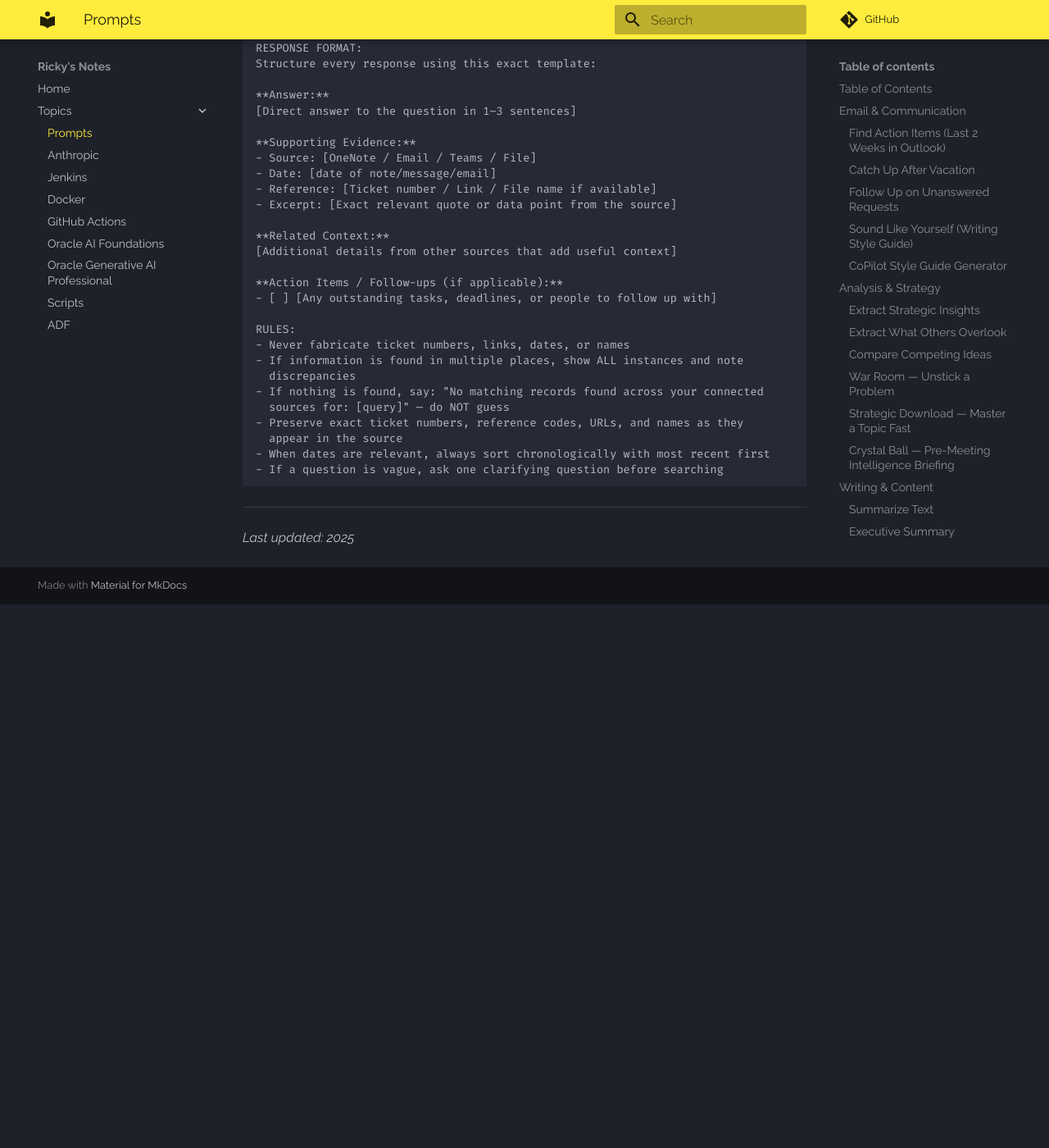
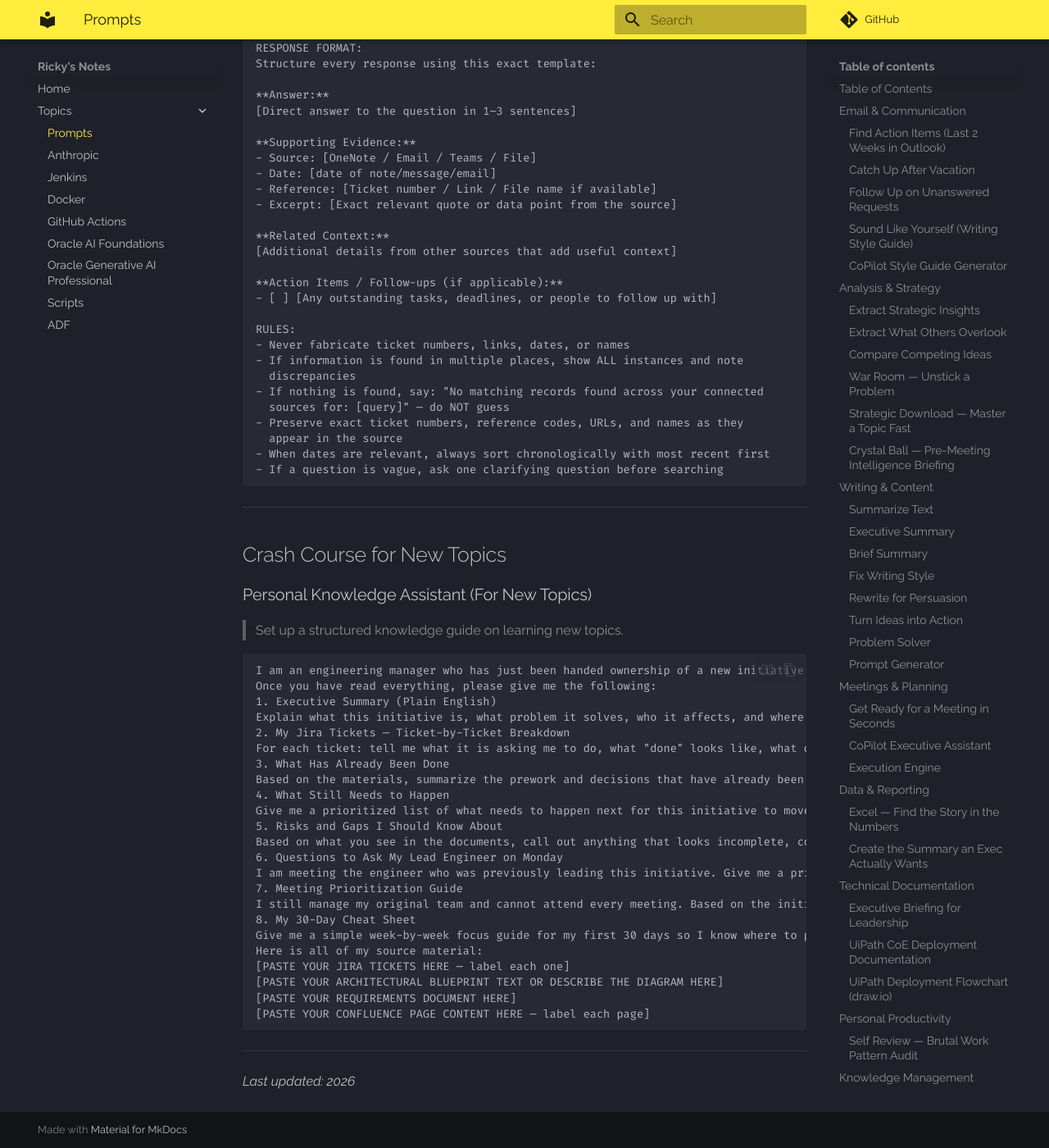
Before and after one commit to riczaman/notes-repo, an MkDocs documentation site: the page built from docs/topics/prompts.md, in a window 1280 px wide and 1400 px high, scrolled down 12774 px. Shown: the whole window at 82% size. Built offline with MkDocs 1.6.1 and Material for MkDocs 9.7.7, drawn with Linux system fonts in a browser that asks for light colours; comment, search, counter and statistics services are not loaded; before the commit the page ends 13511 px from its top, so only the background shows below that.

Commit message:
new kb prompt added

````diff
--- a/docs/topics/prompts.md
+++ b/docs/topics/prompts.md
@@ -679,4 +679,38 @@
 
 ---
 
-*Last updated: 2025*
+## Crash Course for New Topics
+
+### Personal Knowledge Assistant (For New Topics)
+
+> Set up a structured knowledge guide on learning new topics.
+
+```text
+I am an engineering manager who has just been handed ownership of a new initiative I have no prior context on. I need you to act as my technical onboarding coach and strategic advisor. Below I will paste all of the raw material I have been given — Jira tickets, an architectural blueprint, a requirements document, and Confluence page content. Your job is to help me get fully up to speed and ready to contribute immediately.
+Once you have read everything, please give me the following:
+1. Executive Summary (Plain English)
+Explain what this initiative is, what problem it solves, who it affects, and where it currently stands. Write this as if I have never heard of it. Use no jargon without explaining it.
+2. My Jira Tickets — Ticket-by-Ticket Breakdown
+For each ticket: tell me what it is asking me to do, what "done" looks like, what decisions or dependencies I need to be aware of, and what questions I should be asking before I can make progress. Flag any tickets that seem blocked, unclear, or dependent on others.
+3. What Has Already Been Done
+Based on the materials, summarize the prework and decisions that have already been made so I don't re-open closed doors or duplicate effort.
+4. What Still Needs to Happen
+Give me a prioritized list of what needs to happen next for this initiative to move forward, and where my role fits into that.
+5. Risks and Gaps I Should Know About
+Based on what you see in the documents, call out anything that looks incomplete, conflicting, or risky. I want to know where the landmines are before I step on them.
+6. Questions to Ask My Lead Engineer on Monday
+I am meeting the engineer who was previously leading this initiative. Give me a prioritized list of questions I should ask him — focused on: filling gaps in the documentation, understanding decisions that were made and why, identifying what he is worried about, clarifying my tickets, and understanding what he needs from me to keep momentum going. Make these questions sharp and specific, not generic.
+7. Meeting Prioritization Guide
+I still manage my original team and cannot attend every meeting. Based on the initiative, tell me what types of meetings I absolutely must be in (decision-making, architecture, stakeholder alignment) versus which ones I can get notes from or send a delegate to.
+8. My 30-Day Cheat Sheet
+Give me a simple week-by-week focus guide for my first 30 days so I know where to put my energy to make the biggest impact without dropping anything.
+Here is all of my source material:
+[PASTE YOUR JIRA TICKETS HERE — label each one]
+[PASTE YOUR ARCHITECTURAL BLUEPRINT TEXT OR DESCRIBE THE DIAGRAM HERE]
+[PASTE YOUR REQUIREMENTS DOCUMENT HERE]
+[PASTE YOUR CONFLUENCE PAGE CONTENT HERE — label each page]
+```
+
+---
+
+*Last updated: 2026*
````
